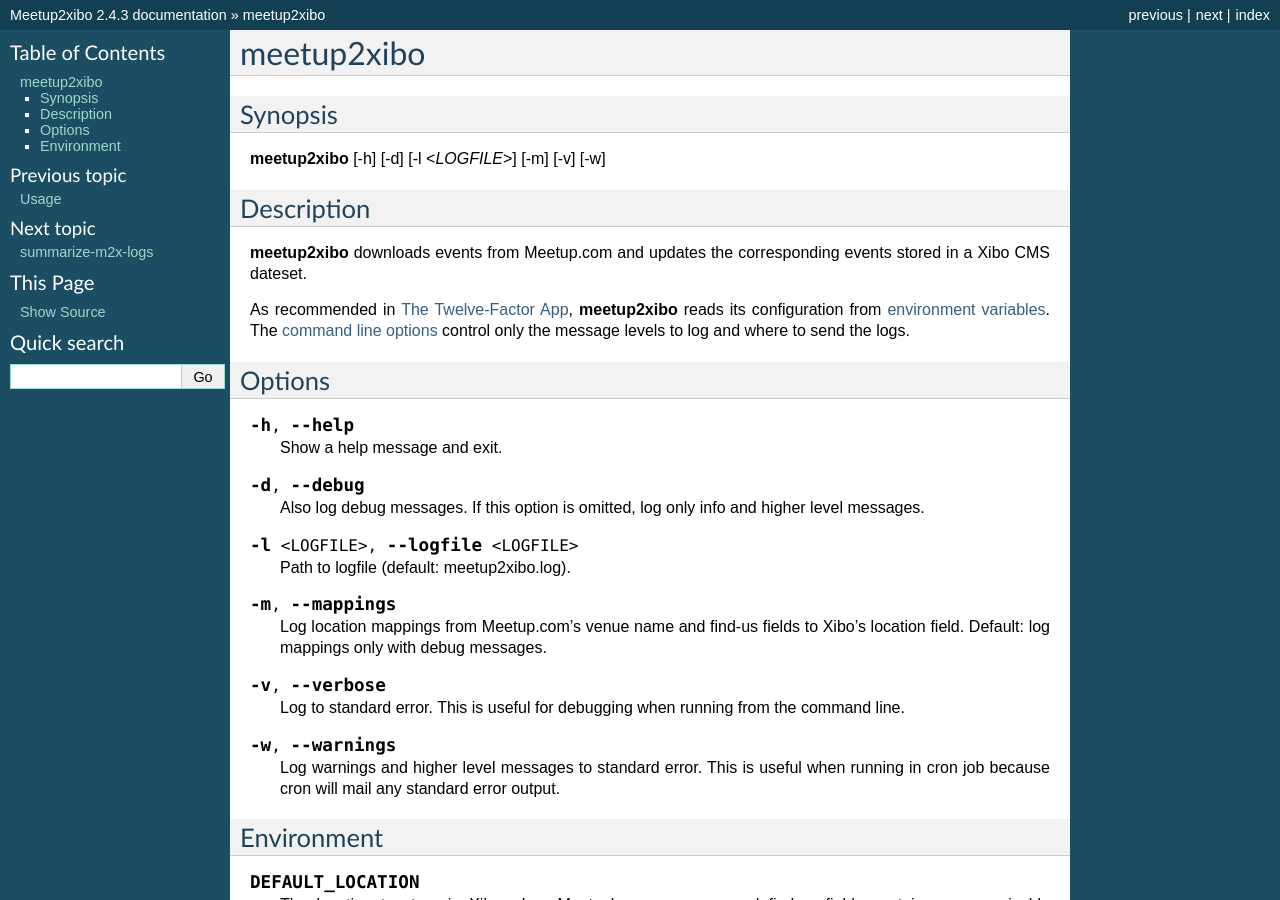
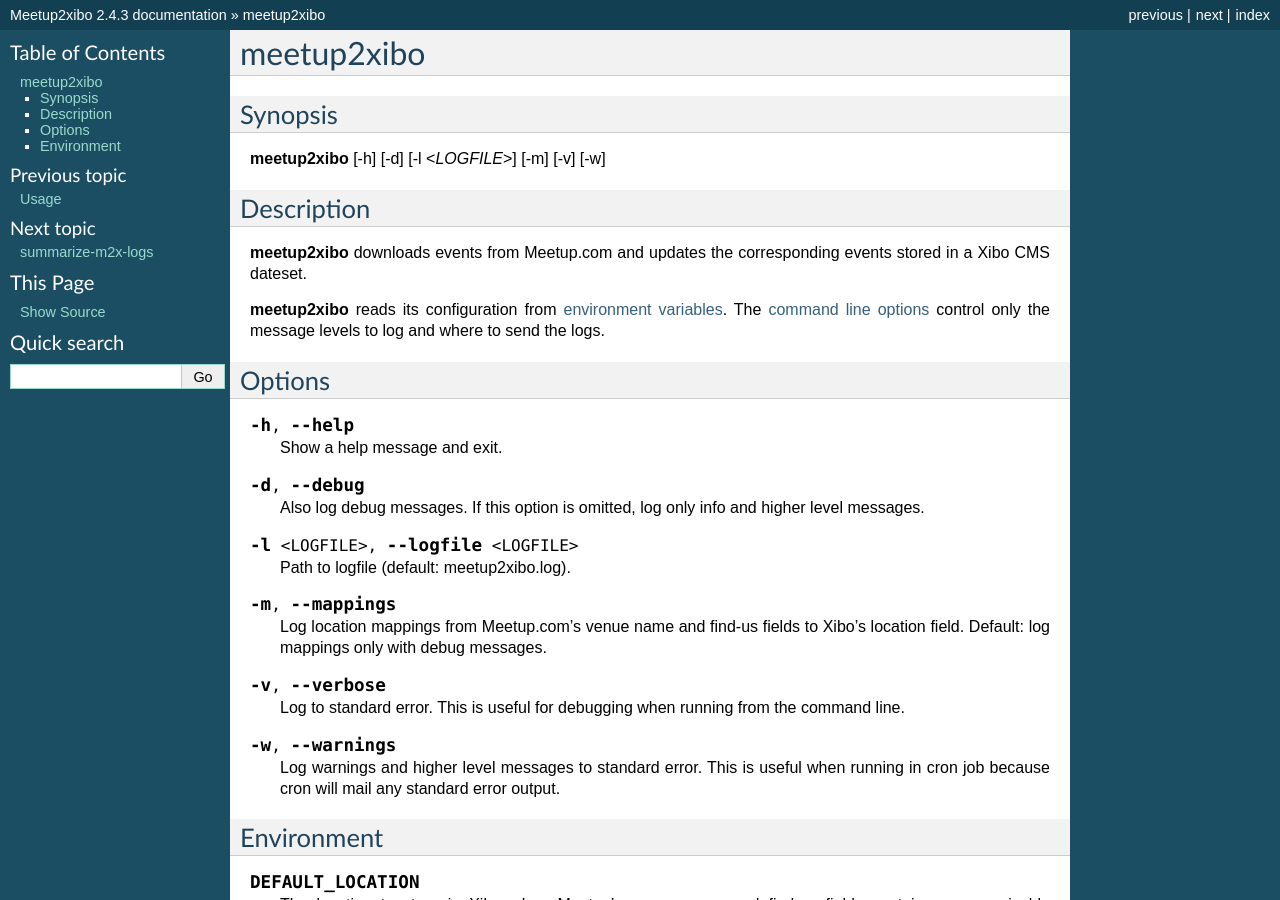
Before and after one commit to jshprentz/meetup2xibo, a Sphinx documentation site: the page built from docs/man/meetup2xibo.rst, in a window 1280 px wide and 900 px high. Built offline with Sphinx 7.4.7, drawn with Linux system fonts in a browser that asks for light colours.

Commit message:
Move Twelve-Factor App explanation to user manual.

```diff
--- a/docs/man/meetup2xibo.rst
+++ b/docs/man/meetup2xibo.rst
@@ -12,13 +12,10 @@
 :program:`meetup2xibo` downloads events from Meetup.com and updates the
 corresponding events stored in a Xibo CMS dateset.
 
-As recommended in `The Twelve-Factor App`_,
 :program:`meetup2xibo` reads its configuration from
 :ref:`environment variables <meetup2xibo-environment>`.
 The :ref:`command line options <meetup2xibo-options>` control only
 the message levels to log and where to send the logs.
-
-.. _The Twelve-Factor App: https://12factor.net/config
 
 .. _meetup2xibo-options:
 
```
